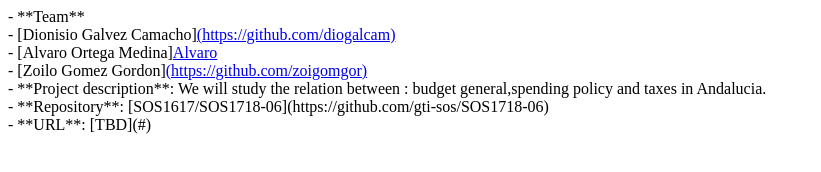
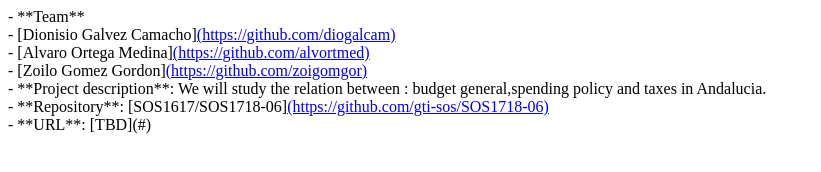
Before and after one commit to gti-sos/SOS1718-06, a website: page public/index.html in a window 1280 px wide. Shown: the whole page, without its empty margins (0-821 px from the left). Drawn offline with Linux system fonts and the light colour scheme.

Commit message:
añadido href

```diff
--- a/index.js
+++ b/index.js
@@ -3,6 +3,7 @@
 var server = express();
 
 server.use("",express.static("/home/ubuntu/workspace/SOS1718-06-sandbox/public"));
+//server.use("/",express.static(__dirname+"/public")); //plugins(.static)
 
 server.listen(port,()=>{
     console.log("server readyon porto "+port+"!!!!!"); //cuando se va iniciar de verdad el listen
--- a/public/index.html
+++ b/public/index.html
@@ -5,10 +5,10 @@
     <body>
         - **Team** <br>
   - [Dionisio Galvez Camacho]<a href="https://github.com/diogalcam">(https://github.com/diogalcam)</a><br>
-  - [Alvaro Ortega Medina]<a href="https://github.com/alvortmed">Alvaro</a><br>
+  - [Alvaro Ortega Medina]<a href="https://github.com/alvortmed">(https://github.com/alvortmed)</a><br>
   - [Zoilo Gomez Gordon]<a href="https://github.com/zoigomgor">(https://github.com/zoigomgor)</a><br>
 - **Project description**: We will study the relation between : budget general,spending policy and taxes in Andalucia.<br>
-- **Repository**: [SOS1617/SOS1718-06]<a href"https://github.com/gti-sos/SOS1718-06">(https://github.com/gti-sos/SOS1718-06)</a><br>
+- **Repository**: [SOS1617/SOS1718-06]<a href="https://github.com/gti-sos/SOS1718-06">(https://github.com/gti-sos/SOS1718-06)</a><br>
 - **URL**: [TBD](#)<br>
     </body>
 </html>
```
